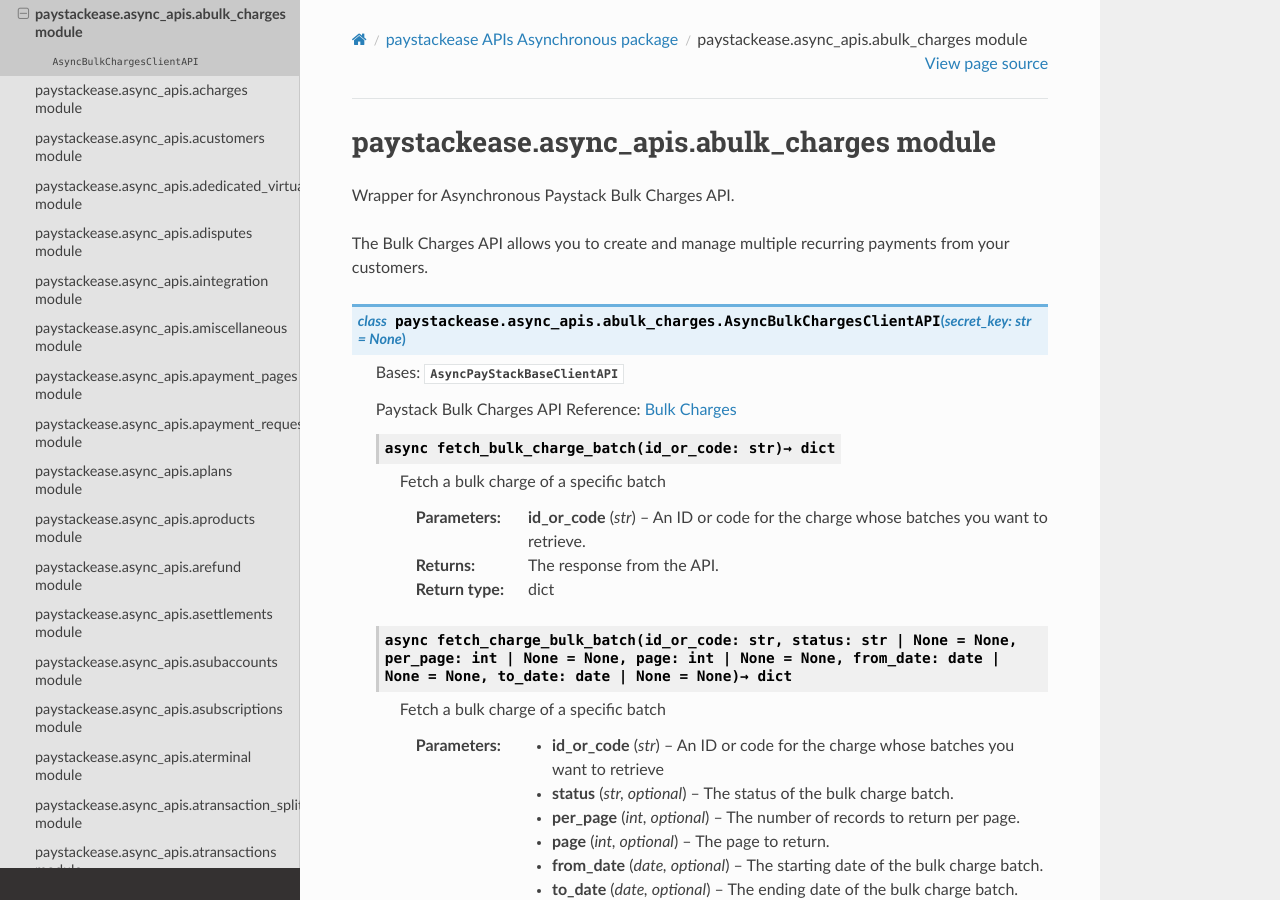
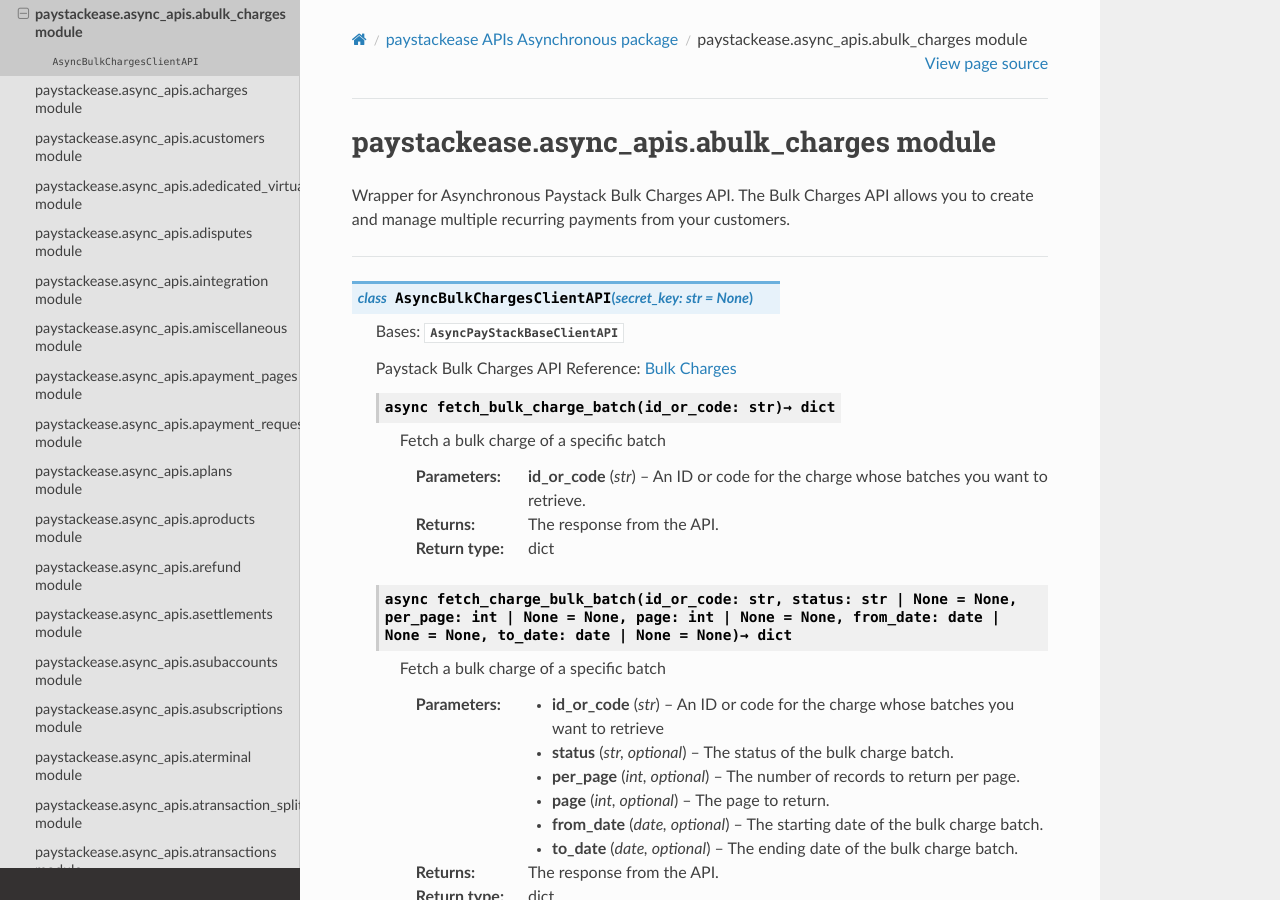
Before and after one commit to cla-bit/PayStackEase, a Sphinx documentation site: the page built from docs/source/abulkcharges.rst, in a window 1280 px wide and 900 px high. Built offline with Sphinx 7.4.7 and the Read the Docs theme 2.0.0, drawn with Linux system fonts in a browser that asks for light colours.

Commit message:
updated async and sync rst files: aapple, apple, abulkcharges, bulkcharges, paystackease.apis, and paystackease.async_apis.

```diff
--- a/docs/source/aapplepay.rst
+++ b/docs/source/aapplepay.rst
@@ -1,14 +1,14 @@
 paystackease.async\_apis.aapple\_pay module
 -------------------------------------------
 
-.. py:currentmodule:: paystackease.async_apis.aapple_pay
+.. :py:currentmodule:: paystackease.async_apis.aapple_pay
 
 .. attention::
     Ensure you have access to use the Apple Pay endpoint, else call Paystack Customer service.
 
-Wrapper class for Asynchronous Paystack Apple Pay API.
+Wrapper class for Asynchronous Paystack Apple Pay API. The Apple Pay API allows you register your application’s top-level domain or subdomain.
 
-The Apple Pay API allows you register your application’s top-level domain or subdomain.
+------------------------------------------------------------------------------
 
 .. py:class:: AsyncApplePayClientAPI(secret_key: str = None)
 
--- a/docs/source/abulkcharges.rst
+++ b/docs/source/abulkcharges.rst
@@ -1,12 +1,11 @@
 paystackease.async\_apis.abulk\_charges module
 ----------------------------------------------
 
-.. py:currentmodule:: paystackease.async_apis.abulk_charges
+.. :py:currentmodule:: paystackease.async_apis.abulk_charges
 
+Wrapper for Asynchronous Paystack Bulk Charges API. The Bulk Charges API allows you to create and manage multiple recurring payments from your customers.
 
-Wrapper for Asynchronous Paystack Bulk Charges API.
-
-The Bulk Charges API allows you to create and manage multiple recurring payments from your customers.
+------------------------------------------------------------------------------
 
 .. py:class:: AsyncBulkChargesClientAPI(secret_key: str = None)
 
--- a/docs/source/applepay.rst
+++ b/docs/source/applepay.rst
@@ -6,10 +6,9 @@
 .. attention::
     Ensure you have access to use the Apple Pay endpoint, else call Paystack Customer service.
 
+Wrapper class for Paystack Apple Pay API. The Apple Pay API allows you register your application’s top-level domain or subdomain.
 
-Wrapper class for Paystack Apple Pay API.
-
-The Apple Pay API allows you register your application’s top-level domain or subdomain.
+------------------------------------------------------------------------------
 
 .. py:class:: ApplePayClientAPI(secret_key: str = None)
 
--- a/docs/source/bulkcharges.rst
+++ b/docs/source/bulkcharges.rst
@@ -1,12 +1,12 @@
 paystackease.apis.bulk\_charges module
 --------------------------------------
 
-.. py:currentmodule:: paystackease.apis.bulk_charges
+.. :py:currentmodule:: paystackease.apis.bulk_charges
 
 
-Wrapper for Synchronous Paystack Bulk Charges API.
+Wrapper for Synchronous Paystack Bulk Charges API. The Bulk Charges API allows you to create and manage multiple recurring payments from your customers.
 
-The Bulk Charges API allows you to create and manage multiple recurring payments from your customers.
+------------------------------------------------------------------------------
 
 .. py:class:: BulkChargesClientAPI(secret_key: str = None)
 
--- a/docs/source/paystackease.apis.rst
+++ b/docs/source/paystackease.apis.rst
@@ -1,7 +1,7 @@
 paystackease APIs Synchronous package
 =======================================
 
-.. hint::
+.. important::
     You must have generated a secret key from your paystack account and set the secret key as your environment variable:
     ``PAYSTACK_SECRET_KEY``.
 
--- a/docs/source/paystackease.async_apis.rst
+++ b/docs/source/paystackease.async_apis.rst
@@ -1,7 +1,7 @@
 paystackease APIs Asynchronous package
 ==============================================
 
-.. hint::
+.. important::
     You must have generated a secret key from your paystack account and set the secret key as your environment variable:
     ``PAYSTACK_SECRET_KEY``.
 
```
